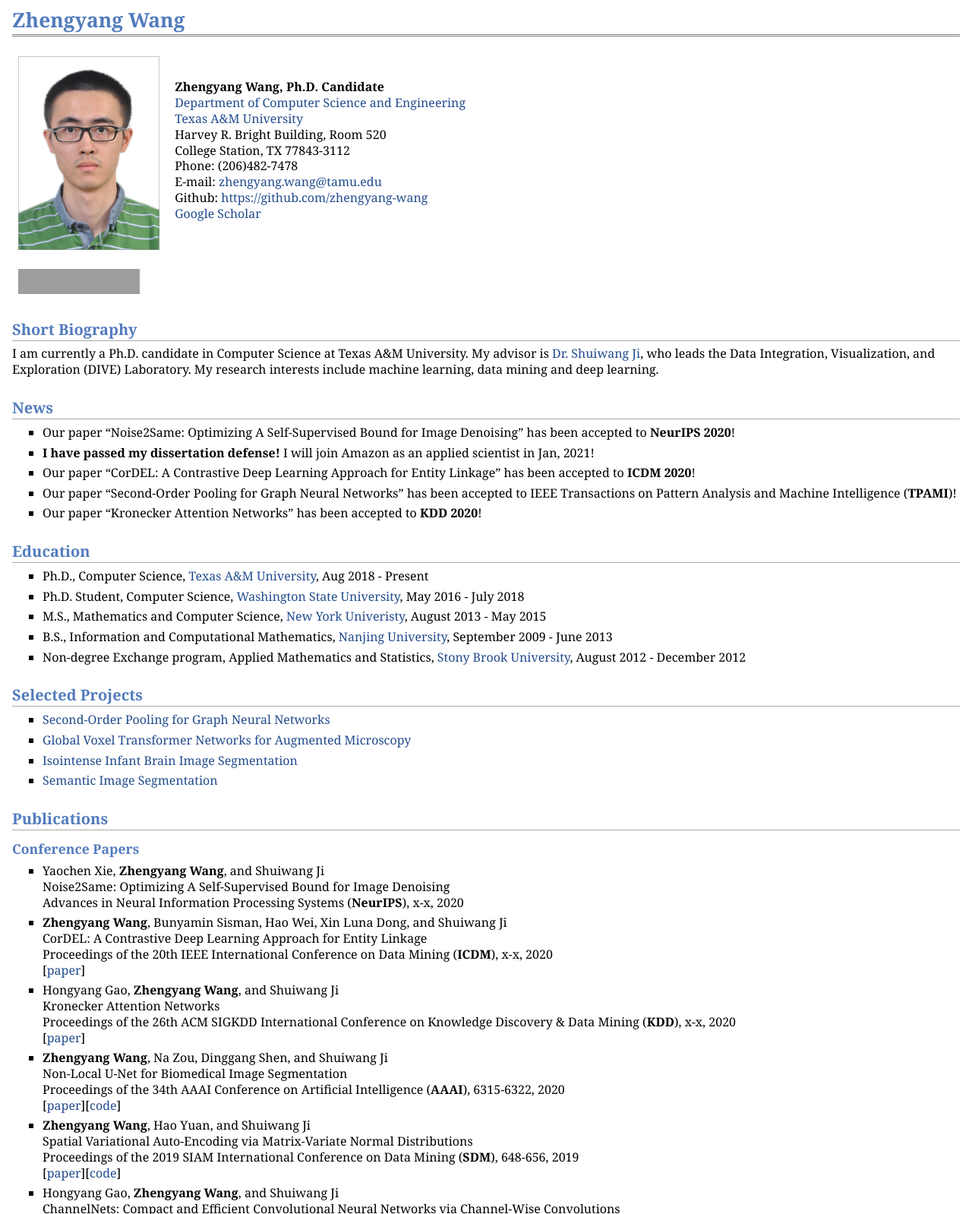
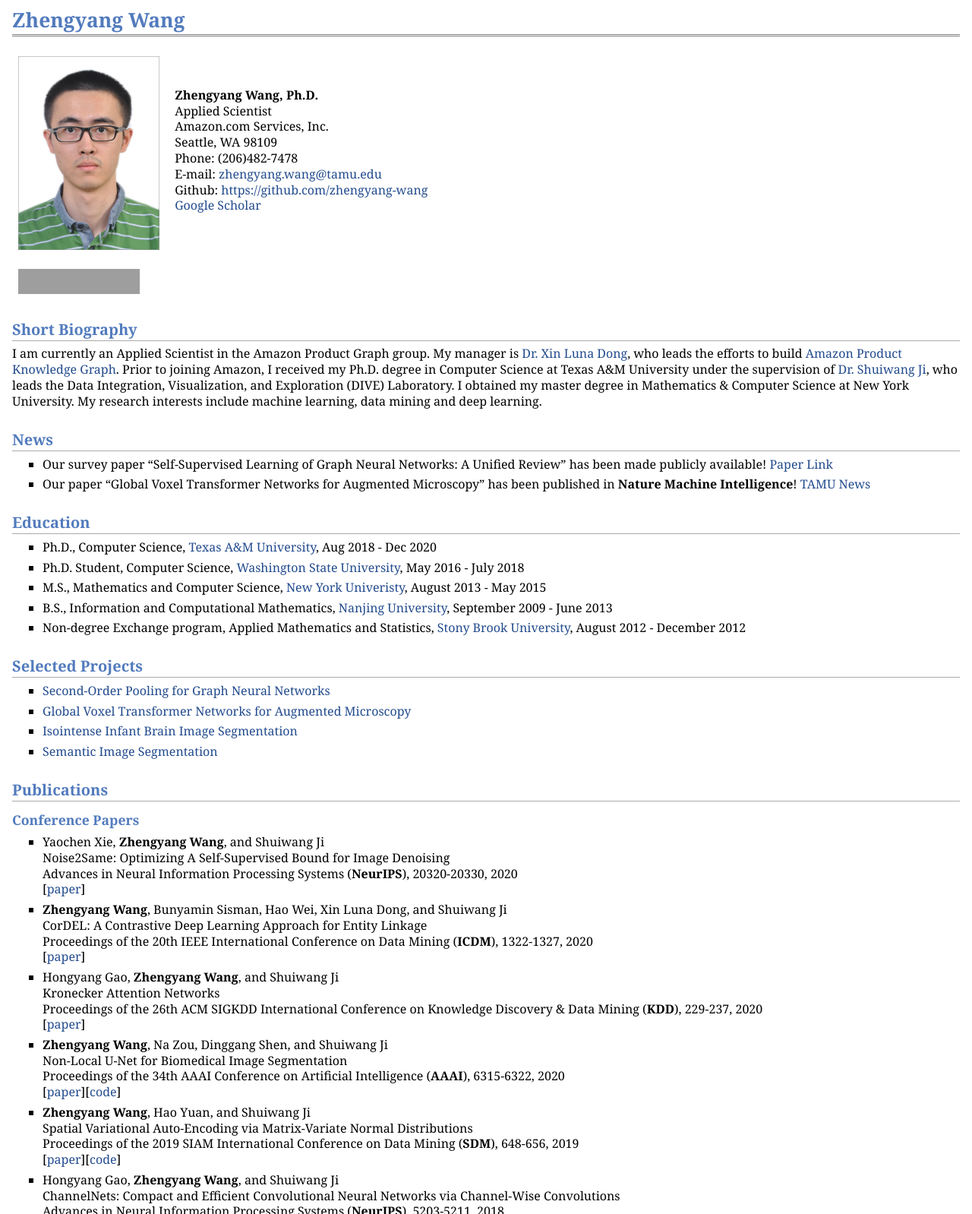
Before and after one commit to zhengyang-wang/zhengyang-wang.github.io, a plain HTML site: page index.html in a window 1280 px wide. Shown: the top 1598 px of the page at 76% size. Drawn offline with Linux system fonts and the light colour scheme; grey boxes are pictures that could not be loaded.

Commit message:
update 03/01/2021

```diff
--- a/index.html
+++ b/index.html
@@ -14,11 +14,10 @@
 </div>
 <table class="imgtable"><tr><td>
 <img src="DSC0006.JPG" alt="photography" width="186px" height="255px" />&nbsp;</td>
-<td align="left"><p><b>Zhengyang Wang, Ph.D. Candidate</b><br />
-<a href="https://engineering.tamu.edu/cse/index.html">Department of Computer Science and Engineering</a><br />
-<a href="https://www.tamu.edu/">Texas A&amp;M University</a><br />
-Harvey R. Bright Building, Room 520<br />
-College Station, TX 77843-3112<br />
+<td align="left"><p><b>Zhengyang Wang, Ph.D.</b><br />
+Applied Scientist<br />
+Amazon.com Services, Inc.<br />
+Seattle, WA 98109<br />
 Phone: (206)482-7478<br />
 E-mail: <a href="mailto:zhengyang.wang@tamu.edu">zhengyang.wang@tamu.edu</a><br />
 Github: <a href="https://github.com/zhengyang-wang">https://github.com/zhengyang-wang</a><br />
@@ -28,23 +27,17 @@ Github: <a href="https://github.com/zhengyang-wang">https://github.com/zhengyang
 <a href="https://www.linkedin.com/pub/zhengyang-wang/61/934/1a8"><img src="https://static.licdn.com/scds/common/u/img/webpromo/btn_viewmy_160x33.png" alt="" width="160px" height="33px" /></a>&nbsp;</td>
 <td align="left"></td></tr></table>
 <h2>Short Biography</h2>
-<p>I am currently a Ph.D. candidate in Computer Science at Texas A&amp;M University. My advisor is <a href="https://engineering.tamu.edu/cse/profiles/Ji-Shuiwang.html">Dr. Shuiwang Ji</a>, who leads the Data Integration, Visualization, and Exploration (DIVE) Laboratory. My research interests include machine learning, data mining and deep learning.</p>
+<p>I am currently an Applied Scientist in the Amazon Product Graph group. My manager is <a href="http://lunadong.com/">Dr. Xin Luna Dong</a>, who leads the efforts to build <a href="https://www.aboutamazon.com/news/innovation-at-amazon/making-search-easier">Amazon Product Knowledge Graph</a>. Prior to joining Amazon, I received my Ph.D. degree in Computer Science at Texas A&amp;M University under the supervision of <a href="https://engineering.tamu.edu/cse/profiles/Ji-Shuiwang.html">Dr. Shuiwang Ji</a>, who leads the Data Integration, Visualization, and Exploration (DIVE) Laboratory. I obtained my master degree in Mathematics & Computer Science at New York University. My research interests include machine learning, data mining and deep learning.</p>
 <h2>News</h2>
 <ul>
-<li><p>Our paper &ldquo;Noise2Same: Optimizing A Self-Supervised Bound for Image Denoising&rdquo; has been accepted to <b>NeurIPS 2020</b>!</p>
+<li><p>Our survey paper &ldquo;Self-Supervised Learning of Graph Neural Networks: A Unified Review&rdquo; has been made publicly available! <a href="https://arxiv.org/abs/2102.10757">Paper Link</a></p>
 </li>
-<li><p><b>I have passed my dissertation defense!</b> I will join Amazon as an applied scientist in Jan, 2021!</p>
-</li>
-<li><p>Our paper &ldquo;CorDEL: A Contrastive Deep Learning Approach for Entity Linkage&rdquo; has been accepted to <b>ICDM 2020</b>!</p>
-</li>
-<li><p>Our paper &ldquo;Second-Order Pooling for Graph Neural Networks&rdquo; has been accepted to IEEE Transactions on Pattern Analysis and Machine Intelligence (<b>TPAMI</b>)!</p>
-</li>
-<li><p>Our paper &ldquo;Kronecker Attention Networks&rdquo; has been accepted to <b>KDD 2020</b>!</p>
+<li><p>Our paper &ldquo;Global Voxel Transformer Networks for Augmented Microscopy&rdquo; has been published in <b>Nature Machine Intelligence</b>! <a href="https://engineering.tamu.edu/news/2021/01/smart-algorithm-cleans-up-images-by-searching-for-clues-buried-in-noise.html">TAMU News</a></p>
 </li>
 </ul>
 <h2>Education</h2>
 <ul>
-<li><p>Ph.D., Computer Science, <a href="https://www.tamu.edu/">Texas A&amp;M University</a>, Aug 2018 - Present</p>
+<li><p>Ph.D., Computer Science, <a href="https://www.tamu.edu/">Texas A&amp;M University</a>, Aug 2018 - Dec 2020</p>
 </li>
 <li><p>Ph.D. Student, Computer Science, <a href="https://wsu.edu/">Washington State University</a>, May 2016 - July 2018</p>
 </li>
@@ -69,11 +62,11 @@ Github: <a href="https://github.com/zhengyang-wang">https://github.com/zhengyang
 <h2>Publications</h2>
 <h3>Conference Papers</h3>
 <ul>
-<li><p>Yaochen Xie, <b>Zhengyang Wang</b>, and Shuiwang Ji<br />Noise2Same: Optimizing A Self-Supervised Bound for Image Denoising<br />Advances in Neural Information Processing Systems (<b>NeurIPS</b>), x-x, 2020</p>
+<li><p>Yaochen Xie, <b>Zhengyang Wang</b>, and Shuiwang Ji<br />Noise2Same: Optimizing A Self-Supervised Bound for Image Denoising<br />Advances in Neural Information Processing Systems (<b>NeurIPS</b>), 20320-20330, 2020<br />[<a href="https://papers.nips.cc/paper/2020/file/ea6b2efbdd4255a9f1b3bbc6399b58f4-Paper.pdf">paper</a>]</p>
 </li>
-<li><p><b>Zhengyang Wang</b>, Bunyamin Sisman, Hao Wei, Xin Luna Dong, and Shuiwang Ji<br />CorDEL: A Contrastive Deep Learning Approach for Entity Linkage<br />Proceedings of the 20th IEEE International Conference on Data Mining (<b>ICDM</b>), x-x, 2020<br />[<a href="https://arxiv.org/abs/2009.07203">paper</a>]</p>
+<li><p><b>Zhengyang Wang</b>, Bunyamin Sisman, Hao Wei, Xin Luna Dong, and Shuiwang Ji<br />CorDEL: A Contrastive Deep Learning Approach for Entity Linkage<br />Proceedings of the 20th IEEE International Conference on Data Mining (<b>ICDM</b>), 1322-1327, 2020<br />[<a href="https://arxiv.org/abs/2009.07203">paper</a>]</p>
 </li>
-<li><p>Hongyang Gao, <b>Zhengyang Wang</b>, and Shuiwang Ji<br />Kronecker Attention Networks<br />Proceedings of the 26th ACM SIGKDD International Conference on Knowledge Discovery &amp; Data Mining (<b>KDD</b>), x-x, 2020<br />[<a href="https://arxiv.org/abs/2007.08442">paper</a>]</p>
+<li><p>Hongyang Gao, <b>Zhengyang Wang</b>, and Shuiwang Ji<br />Kronecker Attention Networks<br />Proceedings of the 26th ACM SIGKDD International Conference on Knowledge Discovery &amp; Data Mining (<b>KDD</b>), 229-237, 2020<br />[<a href="https://arxiv.org/abs/2007.08442">paper</a>]</p>
 </li>
 <li><p><b>Zhengyang Wang</b>, Na Zou, Dinggang Shen, and Shuiwang Ji<br />Non-Local U-Net for Biomedical Image Segmentation<br />Proceedings of the 34th AAAI Conference on Artificial Intelligence (<b>AAAI</b>), 6315-6322, 2020<br />[<a href="https://aaai.org/ojs/index.php/AAAI/article/view/6100/5956">paper</a>][<a href="https://github.com/zhengyang-wang/3D-Unet--Tensorflow">code</a>]</p>
 </li>
@@ -92,6 +85,8 @@ Github: <a href="https://github.com/zhengyang-wang">https://github.com/zhengyang
 </ul>
 <h3>Journal Articles</h3>
 <ul>
+<li><p><b>Zhengyang Wang</b>, Yaochen Xie, and Shuiwang Ji<br />Global Voxel Transformer Networks for Augmented Microscopy<br />Nature Machine Intelligence (<b>NMI</b>), 3, 161–171, 2021<br />[<a href="https://www.nature.com/articles/s42256-020-00283-x">paper</a>][<a href="https://github.com/zhengyang-wang/GVTNets">code</a>]</p>
+</li>
 <li><p><b>Zhengyang Wang</b>, and Shuiwang Ji<br />Second-Order Pooling for Graph Neural Networks<br />IEEE Transactions on Pattern Analysis and Machine Intelligence (<b>TPAMI</b>), 2020<br />[<a href="https://ieeexplore.ieee.org/document/9104936">paper</a>][<a href="https://github.com/zhengyang-wang/sopool-gnns">code</a>]</p>
 </li>
 <li><p>Hongyang Gao, <b>Zhengyang Wang</b>, and Shuiwang Ji<br />ChannelNets: Compact and Efficient Convolutional Neural Networks via Channel-Wise Convolutions<br />IEEE Transactions on Pattern Analysis and Machine Intelligence (<b>TPAMI</b>), 2020<br />[<a href="https://ieeexplore.ieee.org/abstract/document/9007485">paper</a>]</p>
@@ -101,6 +96,21 @@ Github: <a href="https://github.com/zhengyang-wang">https://github.com/zhengyang
 <li><p>Hongyang Gao, Hao Yuan, <b>Zhengyang Wang</b>, and Shuiwang Ji<br />Pixel Transposed Convolutional Networks<br />IEEE Transactions on Pattern Analysis and Machine Intelligence (<b>TPAMI</b>), 42(5): 1218-1227, 2020<br />[<a href="https://ieeexplore.ieee.org/document/8618415">paper</a>][<a href="https://github.com/HongyangGao/PixelTCN">code</a>]</p>
 </li>
 <li><p>Hao Yuan, Lei Cai, <b>Zhengyang Wang</b>, Xia Hu, Shaoting Zhang, and Shuiwang Ji<br />Computational Modeling of Cellular Structures using Conditional Deep Generative Networks<br /><b>Bioinformatics</b>, 35(12): 2141-2149, 2019<br />[<a href="https://academic.oup.com/bioinformatics/advance-article/doi/10.1093/bioinformatics/bty923/5162747">paper</a>][<a href="https://github.com/divelab/cgan">code</a>]</p>
+</li>
+</ul>
+<h3>Preprints</h3>
+<ul>
+<li><p>Yaochen Xie, Zhao Xu, <b>Zhengyang Wang</b>, and Shuiwang Ji<br />Self-Supervised Learning of Graph Neural Networks: A Unified Review<br />[<a href="https://arxiv.org/abs/2102.10757">https://arxiv.org/abs/2102.10757</a>]</p>
+</li>
+<li><p><b>Zhengyang Wang</b>, Meng Liu, Youzhi Luo, Zhao Xu, Yaochen Xie, Limei Wang, Lei Cai, and Shuiwang Ji<br />MoleculeKit: Machine Learning Methods for Molecular Property Prediction and Drug Discovery<br />[<a href="https://arxiv.org/abs/2012.01981">https://arxiv.org/abs/2012.01981</a>]</p>
+</li>
+<li><p>Xinyi Xu, <b>Zhangyang Wang</b>, Cheng Deng, Hao Yuan, and Shuiwang Ji<br />Towards Improved and Interpretable Deep Metric Learning via Attentive Grouping<br />[<a href="https://arxiv.org/abs/2011.08877">https://arxiv.org/abs/2011.08877</a>]</p>
+</li>
+<li><p>Meng Liu, <b>Zhengyang Wang</b>, and Shuiwang Ji<br />Non-Local Graph Neural Networks<br />[<a href="https://arxiv.org/abs/2005.14612">https://arxiv.org/abs/2005.14612</a>]</p>
+</li>
+<li><p>Lei Cai, <b>Zhengyang Wang</b>, Rob Kulathinal, Sudhir Kumar, and Shuiwang Ji<br />Deep Low-Shot Learning for Biological Image Classification and Visualization from Limited Training Samples<br />[<a href="https://arxiv.org/abs/2010.10050">https://arxiv.org/abs/2010.10050</a>]</p>
+</li>
+<li><p>Zhengyang Wang, <b>Xia Hu</b>, and Shuiwang Ji<br />iCapsNets: Towards Interpretable Capsule Networks for Text Classification<br />[<a href="https://arxiv.org/abs/2006.00075">https://arxiv.org/abs/2006.00075</a>]</p>
 </li>
 </ul>
 <h2>Awards</h2>
@@ -143,9 +153,15 @@ Github: <a href="https://github.com/zhengyang-wang">https://github.com/zhengyang
 </li>
 <li><p>The 25th Pacific-Asia Conference on Knowledge Discovery and Data Mining (<b>PAKDD</b>), 2021</p>
 </li>
+<li><p>The 38th International Conference on Machine Learning (<b>ICML</b>), 2021</p>
+</li>
+<li><p>The 27th ACM SIGKDD International Conference on Knowledge Discovery &amp; Data Mining (<b>KDD</b>), 2021</p>
+</li>
 </ul>
 <h3>Journal Reviewer</h3>
 <ul>
+<li><p>IEEE Transactions on Pattern Analysis and Machine Intelligence (<b>TPAMI</b>)</p>
+</li>
 <li><p>IEEE Transactions on Neural Networks and Learning Systems (<b>TNNLS</b>)</p>
 </li>
 <li><p>ACM Transactions on Knowledge Discovery from Data (<b>TKDD</b>)</p>
@@ -172,7 +188,7 @@ Github: <a href="https://github.com/zhengyang-wang">https://github.com/zhengyang
 </ul>
 <div id="footer">
 <div id="footer-text">
-Page generated 2021-03-01 20:14:17 PST, by <a href="http://jemdoc.jaboc.net/">jemdoc</a>.
+Page generated 2021-03-01 21:06:54 PST, by <a href="http://jemdoc.jaboc.net/">jemdoc</a>.
 </div>
 </div>
 </div>
```
Also changed, not shown: 1 other file.
